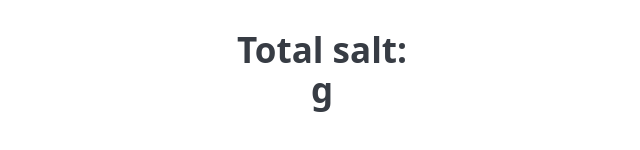
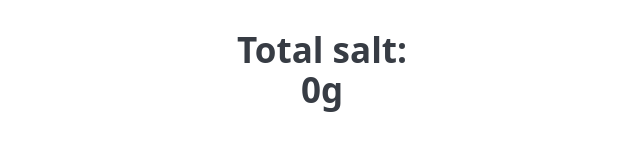
Before and after one commit to Aishling13/kimchi-calculator, a plain HTML site: page index.html in a window 1280 px wide. Both pictures are taken after typing "5", "5" into the empty fields and a click on the button "Calculate". Shown: the part 590-740 px from the top of the page, 318-958 px from the left. Drawn offline with Linux system fonts and the light colour scheme.

Commit message:
feat: Update working salt calculation and result display

```diff
--- a/index.html
+++ b/index.html
@@ -21,7 +21,7 @@
             <button type="button">Calculate</button>
          </form>
 
-         <h2 class="container">Total salt:<p id="salt-weight">g</p></h2>
+         <h2 class="container">Total salt:<p id="salt-weight"></p></h2>
     </main>
     <script src="script.js"></script>
 </body>
--- a/script.js
+++ b/script.js
@@ -2,26 +2,28 @@
 psudo-code
 - references to the inputs (vegetable weight and salt percentage)
 - place the display in p element
-- look up what DOM methods to select
 
 */
+let vegWeightInput = document.getElementById("veg-weight");
+let saltPercentInput = document.getElementById("salt-percent");
 const button = document.querySelector("button");
-var saltWeight = document.querySelector("p");
+let saltWeight = document.getElementById("salt-weight");
 
 button.addEventListener("click", calculateSaltWeight);
 
 function calculateSaltWeight() {
-    var vegWeight = document.getElementById("veg-weight").value;
-    var saltPercent = document.getElementById("salt-percent").value;
-    //var vegWeight = document.getElementById("veg-weight").value;
-    //var saltPercent = document.getElementById("salt-percent").value;
+    // convert string to number
+    let vegWeight = parseInt(vegWeightInput.value);
+    let saltPercent = parseInt(saltPercentInput.value);
 
-    // salt = vegetable weight × (salt percentage ÷ 100)
-    saltWeight = vegWeight * (saltPercent % 100);
+    // calculation | salt = vegetable weight × (salt percentage ÷ 100)
+    let saltWeight = parseInt(vegWeight * (saltPercent / 100));
 
-    //return saltWeight;
-    // console.log("clicked")
+    // Debug tests
+    console.log("clicked")
     console.log(vegWeight, saltPercent);
+    console.log(typeof vegWeight, typeof saltPercent);
+    console.log(saltWeight);
 
+    document.getElementById("salt-weight").innerHTML = saltWeight + "g";
 }
-// console.log(saltPercent);
```
